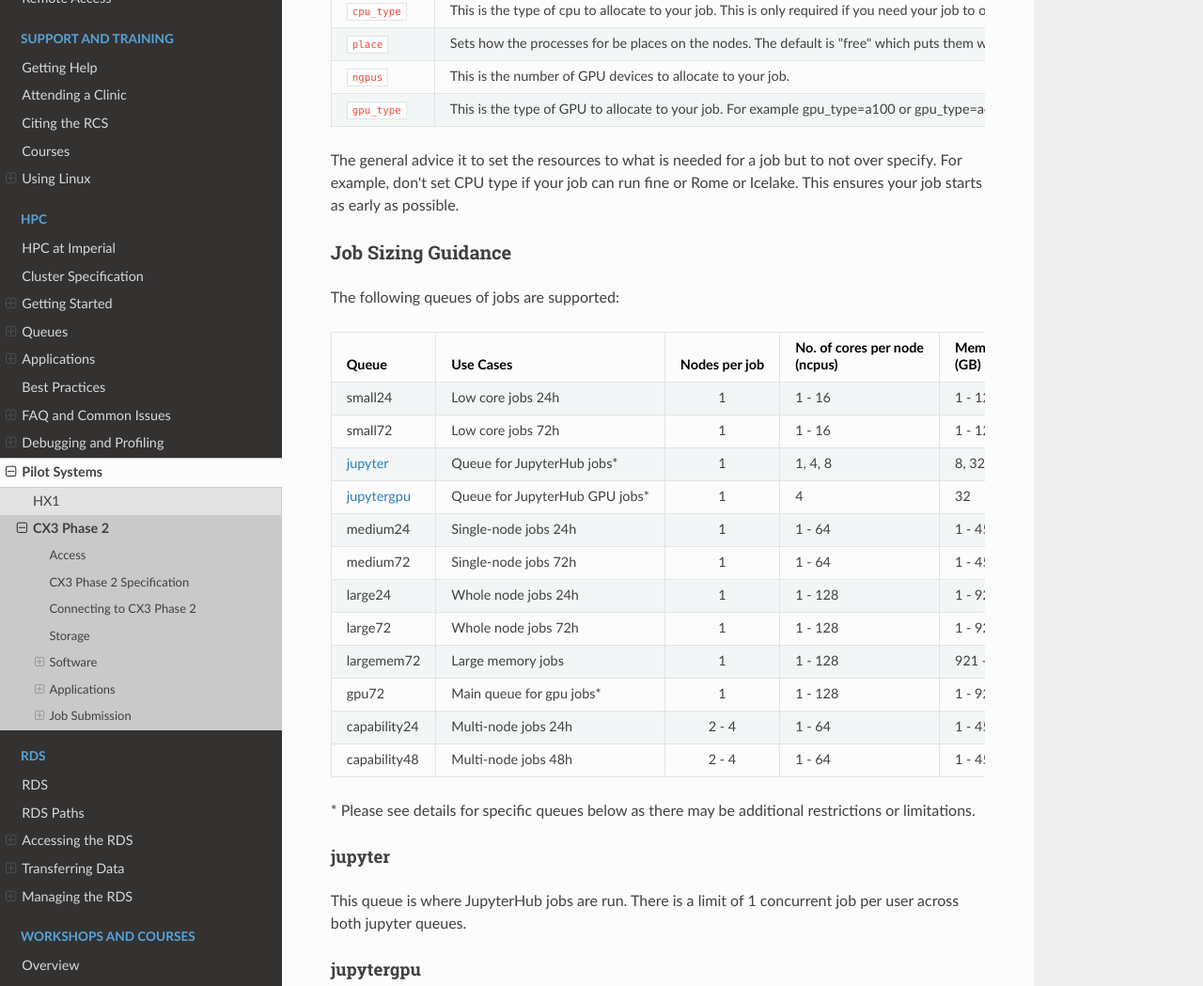
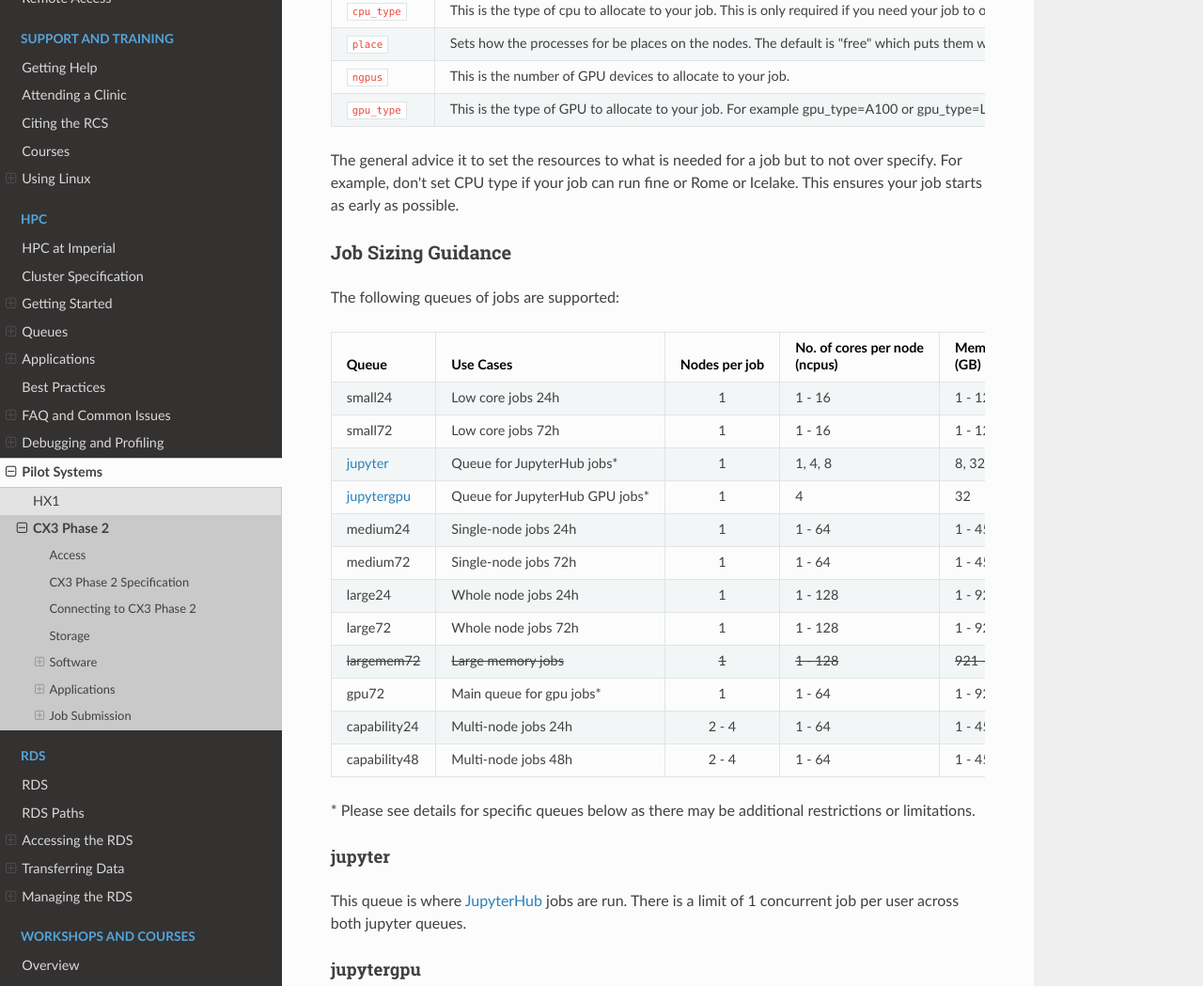
Before and after one commit to ImperialCollegeLondon/icl-rcs-user-guide, an MkDocs documentation site: the page built from docs/hpc/pilot/cx3-phase2.md, in a window 1280 px wide and 1400 px high, scrolled down 3459 px. Shown: the part 151-1200 px from the top of the window at 94% size. Built offline with MkDocs 1.6.1, drawn with Linux system fonts in a browser that asks for light colours; nearby versions of some CDN libraries; some of the changed text lies outside the part shown.

Commit message:
Updated GPU information (#37)
* Updated GPU information

* Using <s> for strikethrough

```diff
--- a/docs/hpc/pilot/cx3-phase2.md
+++ b/docs/hpc/pilot/cx3-phase2.md
@@ -106,7 +106,7 @@ The following table provides an explanation of what each directive means in the
 | `cpu_type` | This is the type of cpu to allocate to your job. This is only required if you need your job to only run on the AMD Rome (cpu_type=rome) or the Intel Icelake (cpu_type=icelake) compute nodes. | Not set|
 | `place`	| Sets how the processes for be places on the nodes. The default is "free" which puts them where-ever there is space |free|
 | `ngpus`	| This is the number of GPU devices to allocate to your job. | 0|
-| `gpu_type` | This is the type of GPU to allocate to your job. For example gpu_type=a100 or gpu_type=a40. | Not set|
+| `gpu_type` | This is the type of GPU to allocate to your job. For example gpu_type=A100 or gpu_type=L40S. | Not set|
 
 The general advice it to set the resources to what is needed for a job but to not over specify. For example, don't set CPU type if your job can run fine or Rome or Icelake. This ensures your job starts as early as possible.
 
@@ -124,15 +124,15 @@ The following queues of jobs are supported:
 | medium72 | Single-node jobs 72h | 1 | 1 - 64 | 1 - 450 | 24 - 72 |
 | large24 | Whole node jobs 24h | 1 | 1 - 128 | 1 - 920 | 0 - 24 |
 | large72 | Whole node jobs 72h | 1 | 1 - 128 | 1 - 920 | 24 - 72 |
-| largemem72 | Large memory jobs | 1 | 1 - 128 | 921 - 4000 | 0 - 72 |
-| gpu72 | Main queue for gpu jobs* | 1 | 1 - 128 | 1 - 920 | 0 - 72 |
+| <s>largemem72</s> | <s>Large memory jobs</s> | <s>1</s> | <s>1 - 128</s> | <s>921 - 4000</s> | <s>0 - 72</s> |
+| gpu72 | Main queue for gpu jobs* | 1 | 1 - 64 | 1 - 920 | 0 - 72 |
 | capability24 | Multi-node jobs 24h | 2 - 4 | 1 - 64 | 1 - 450 | 0 - 24 |
 | capability48 | Multi-node jobs 48h | 2 - 4 | 1 - 64 | 1 - 450 | 24 - 48 |
 
 \* Please see details for specific queues below as there may be additional restrictions or limitations.
 
 #### jupyter
-This queue is where JupyterHub jobs are run. There is a limit of 1 concurrent job per user across both jupyter queues.
+This queue is where [JupyterHub](https://jupyterhub-11.rcs.ic.ac.uk) jobs are run. There is a limit of 1 concurrent job per user across both jupyter queues.
 
 #### jupytergpu
 This queue has NVIDIA A40 (48GB) GPU's. There is a limit of 1 concurrent job per user across both jupyter queues.
```
Also changed, not shown: other parts of docs/hpc/pilot/cx3-phase2.md (+2 -0 lines).
